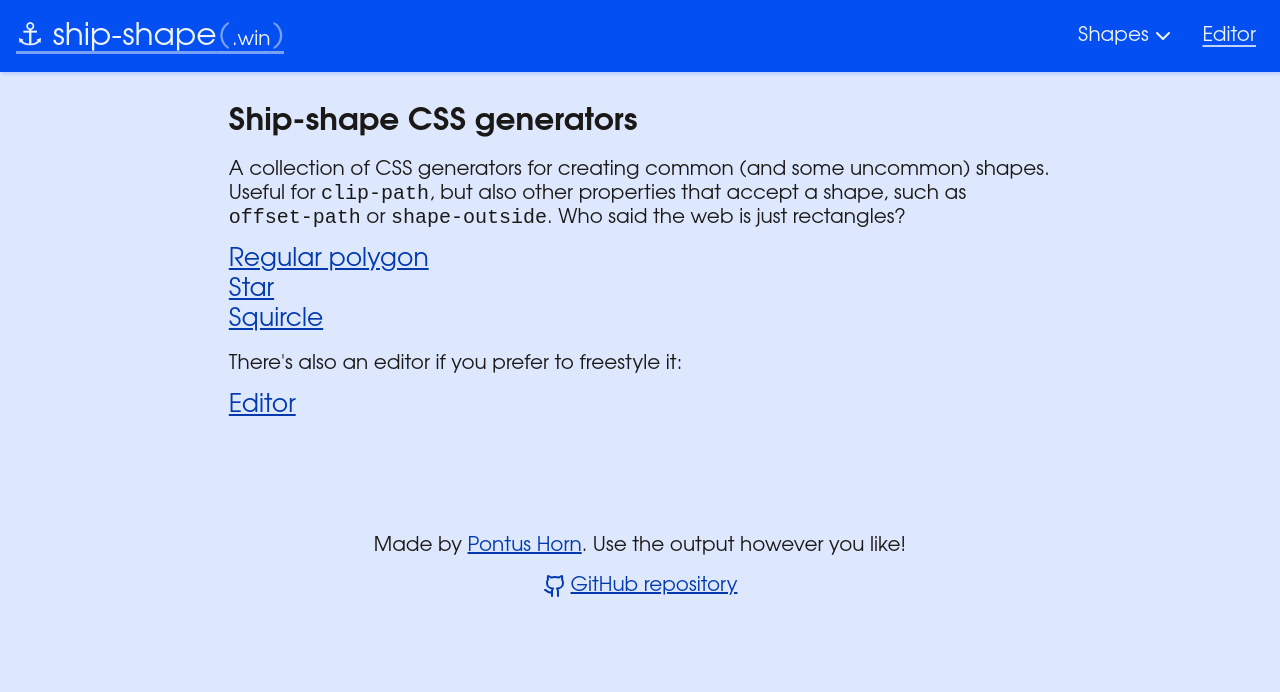
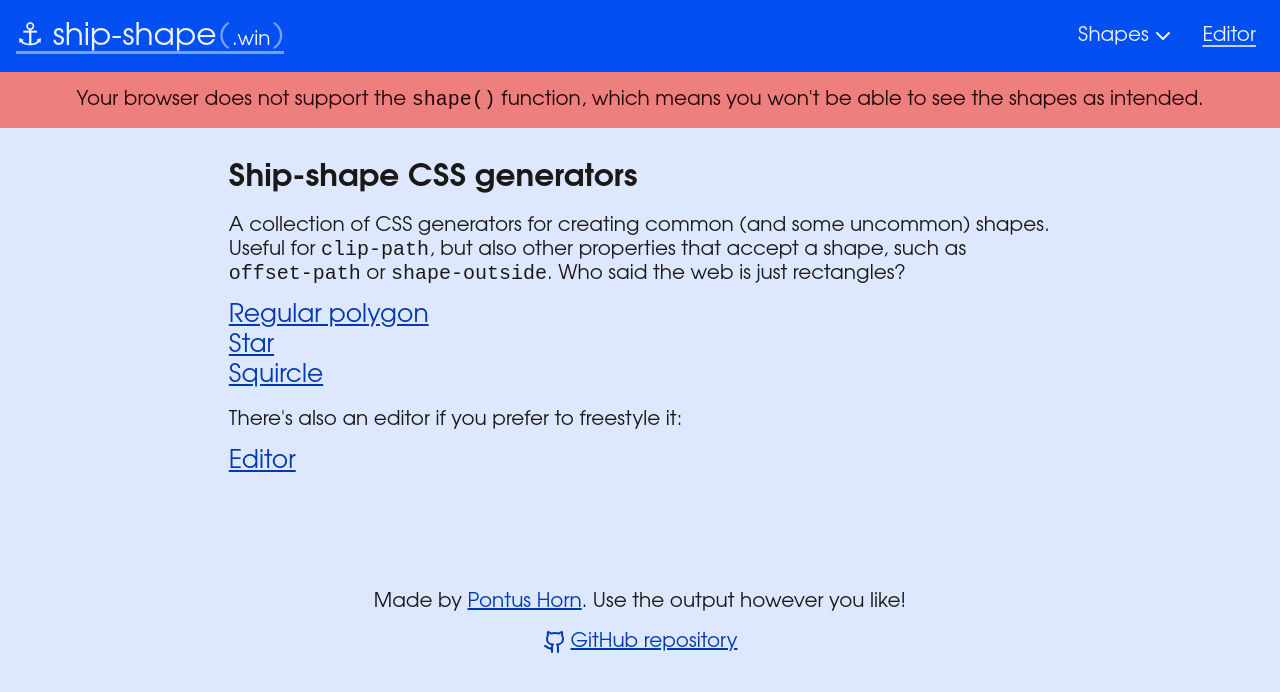
Before and after one commit to PontusHorn/ship-shape.win, a SvelteKit app: page / in a window 1280 px wide. Shown: the top 692 px of the page. Built offline with nearby package versions, Linux system fonts and the light colour scheme.

Commit message:
Add browser support warning for shape()

```diff
--- a/src/routes/+layout.svelte
+++ b/src/routes/+layout.svelte
@@ -59,6 +59,10 @@
 </header>
 
 <main id="main-content">
+	<div class="browser-shape-support-warning">
+		Your browser does not support the <code>shape()</code> function, which means you won't be able to
+		see the shapes as intended.
+	</div>
 	{@render children()}
 </main>
 
@@ -270,6 +274,18 @@
 		}
 	}
 
+	.browser-shape-support-warning {
+		display: none;
+		background-color: var(--error-400);
+		color: var(--error-950);
+		padding: 1rem;
+		text-align: center;
+
+		@supports not (clip-path: shape(from 0 0, line to 100% 100%)) {
+			display: block;
+		}
+	}
+
 	footer {
 		padding-block: 4rem 2rem;
 		padding-inline: 1rem;
```
